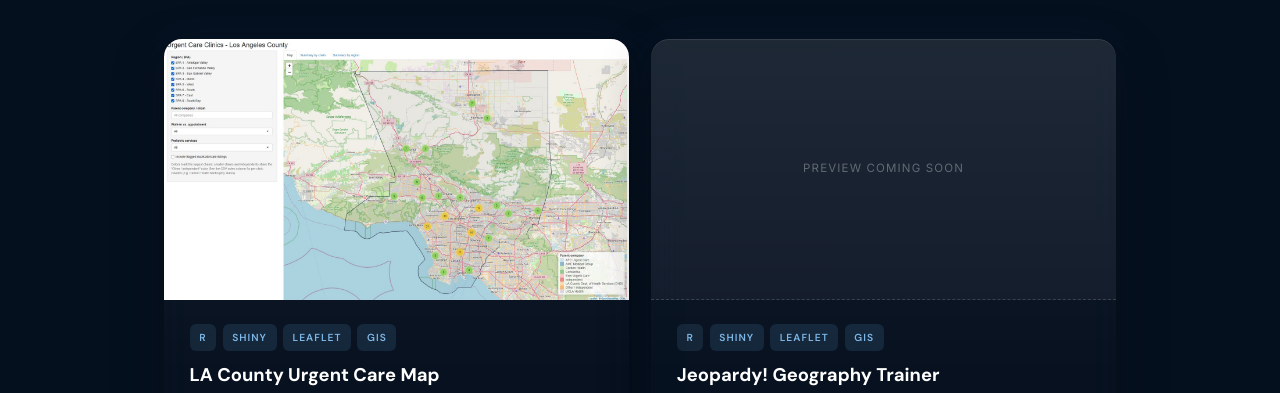
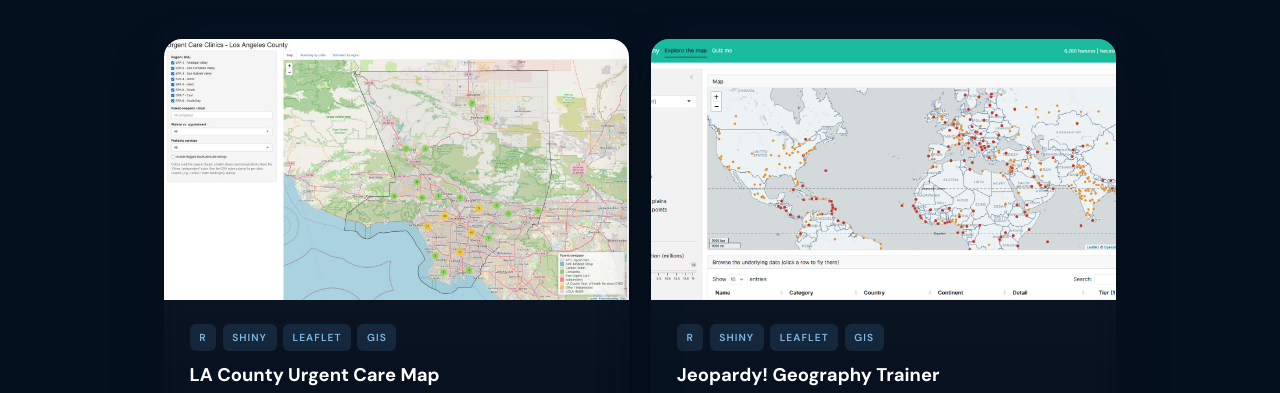
Before and after one commit to jackalperstein/jackalperstein.com, a plain HTML site: page projects.html in a window 1280 px wide. Shown: the part 325-718 px from the top of the page. Drawn offline with Linux system fonts and the light colour scheme.

Commit message:
Add preview image to the Jeopardy! Geography project card
Co-Authored-By: Claude Opus 4.8 <noreply@anthropic.com>

```diff
--- a/projects.html
+++ b/projects.html
@@ -334,7 +334,9 @@
       </article>
 
       <article class="project-card">
-        <div class="project-preview placeholder">Preview coming soon</div>
+        <div class="project-preview">
+          <img src="assets/projects/jeopardy-geography.png" alt="Screenshot of the Jeopardy! Geography Trainer in explore mode: a world map dotted with capital and major-city markers, beside a sidebar of basemap, layer, and city-population controls.">
+        </div>
         <div class="project-body">
           <div class="project-tags">
             <span class="project-tag">R</span>
```
Also changed, not shown: assets/projects/jeopardy-geography.png (added).
